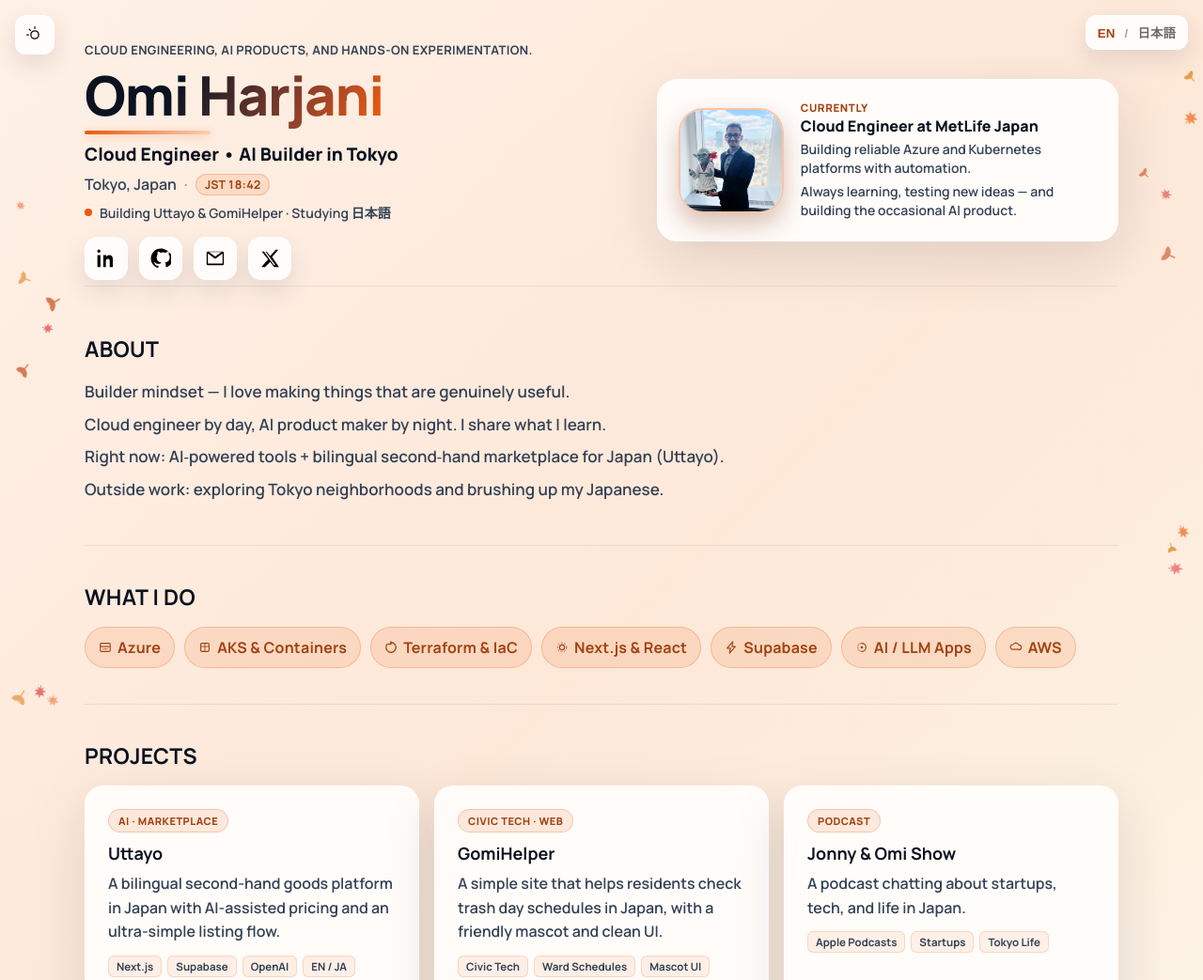
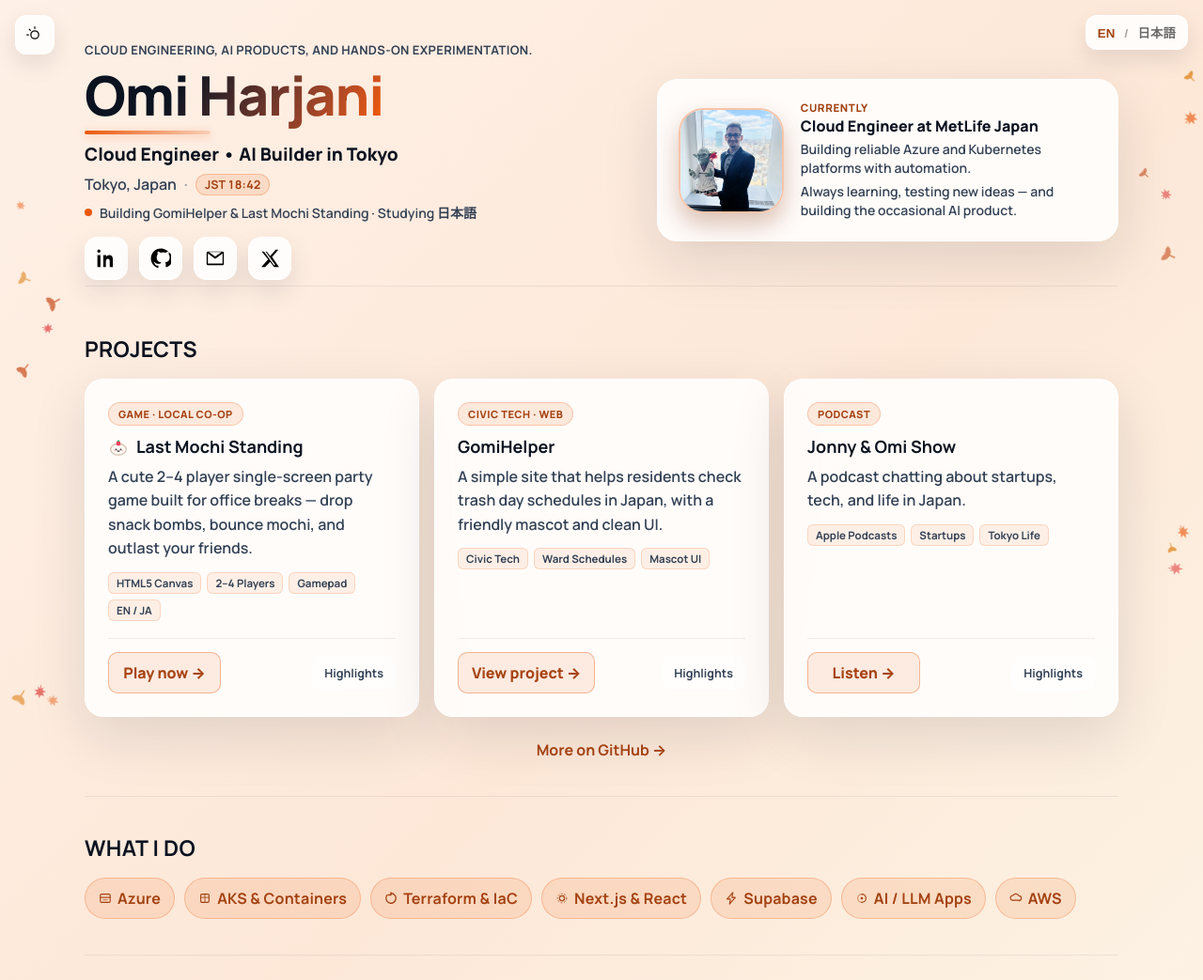
Before and after one commit to omijh/omiharjani.com, a plain HTML site: page index.html in a window 1280 px wide. Shown: the top 1043 px of the page at 94% size. Drawn offline with Linux system fonts and the light colour scheme.

Commit message:
Feature Last Mochi Standing, reorder sections, and hide Uttayo

```diff
--- a/index.html
+++ b/index.html
@@ -97,7 +97,7 @@
           <span class="meta-dot" aria-hidden="true">·</span>
           <span class="tokyo-time" id="tokyo-time" aria-label="Current time in Tokyo">JST --:--</span>
         </div>
-        <div class="status" id="status">Building Uttayo &amp; GomiHelper · Studying 日本語</div>
+        <div class="status" id="status">Building GomiHelper &amp; Last Mochi Standing · Studying 日本語</div>
         <div class="season-switcher" id="season-switcher" role="group" aria-label="Season theme">
           <button class="season-btn" type="button" data-season="spring" id="season-spring" aria-pressed="false">🌸 <span data-season-label="spring">Spring</span></button>
           <button class="season-btn" type="button" data-season="summer" id="season-summer" aria-pressed="false">☀️ <span data-season-label="summer">Summer</span></button>
@@ -138,40 +138,32 @@
   </header>
 
   <main>
-    <section class="section container fade-in" aria-labelledby="about">
-      <div class="section__header">
-        <h2 id="about">About</h2>
-      </div>
-      <div class="body-text about-lines">
-        <span id="about-line1">Builder mindset — I love making things that are genuinely useful.</span>
-        <span id="about-line2">Cloud engineer by day, AI product maker by night. I share what I learn.</span>
-        <span id="about-line3">Right now: AI‑powered tools + bilingual second‑hand marketplace for Japan (Uttayo).</span>
-        <span id="about-line4">Outside work: exploring Tokyo neighborhoods and brushing up my Japanese.</span>
-      </div>
-    </section>
-    <div class="container section-divider"></div>
-
-    <section class="section container fade-in" aria-labelledby="what-i-do">
-      <div class="section__header">
-        <h2 id="what-i-do">What I Do</h2>
-      </div>
-      <div class="pill-grid">
-        <span class="pill"><svg class="pill-icon" viewBox="0 0 16 16" aria-hidden="true"><rect x="2" y="3" width="12" height="10" rx="1.5" fill="none" stroke="currentColor" stroke-width="1.3"/><path d="M2 7h12" stroke="currentColor" stroke-width="1.3"/><rect x="5" y="9" width="6" height="1.5" rx=".5" fill="currentColor" opacity=".6"/></svg><span data-pill="pill1">Azure</span></span>
-        <span class="pill"><svg class="pill-icon" viewBox="0 0 16 16" aria-hidden="true"><rect x="3" y="3" width="10" height="10" rx="1.5" fill="none" stroke="currentColor" stroke-width="1.3"/><line x1="3" y1="7" x2="13" y2="7" stroke="currentColor" stroke-width="1"/><line x1="8" y1="3" x2="8" y2="13" stroke="currentColor" stroke-width="1"/></svg><span data-pill="pill2">AKS &amp; Containers</span></span>
-        <span class="pill"><svg class="pill-icon" viewBox="0 0 16 16" aria-hidden="true"><path d="M8 2a6 6 0 1 1-4.5 2" fill="none" stroke="currentColor" stroke-width="1.5" stroke-linecap="round"/><path d="M8 1v3H5" fill="none" stroke="currentColor" stroke-width="1.5" stroke-linecap="round" stroke-linejoin="round"/></svg><span data-pill="pill3">Terraform &amp; IaC</span></span>
-        <span class="pill"><svg class="pill-icon" viewBox="0 0 16 16" aria-hidden="true"><circle cx="8" cy="8" r="3" fill="none" stroke="currentColor" stroke-width="1.3"/><circle cx="8" cy="8" r="5.5" fill="none" stroke="currentColor" stroke-width="1" stroke-dasharray="2 2"/></svg><span data-pill="pill4">Next.js &amp; React</span></span>
-        <span class="pill"><svg class="pill-icon" viewBox="0 0 16 16" aria-hidden="true"><polygon points="10,1 3,9 7,9 6,15 13,7 9,7" fill="none" stroke="currentColor" stroke-width="1.3" stroke-linejoin="round"/></svg><span data-pill="pill5">Supabase</span></span>
-        <span class="pill"><svg class="pill-icon" viewBox="0 0 16 16" aria-hidden="true"><circle cx="8" cy="8" r="1.5" fill="currentColor"/><path d="M8 3a5 5 0 0 1 0 10" fill="none" stroke="currentColor" stroke-width="1.3" stroke-linecap="round"/><path d="M8 3a5 5 0 0 0 0 10" fill="none" stroke="currentColor" stroke-width="1.3" stroke-linecap="round" opacity=".5"/></svg><span data-pill="pill6">AI / LLM Apps</span></span>
-        <span class="pill"><svg class="pill-icon" viewBox="0 0 16 16" aria-hidden="true"><path d="M12 11a3 3 0 0 0-.5-5.96 4 4 0 0 0-7-.5A2.5 2.5 0 0 0 4 10.5h8z" fill="none" stroke="currentColor" stroke-width="1.3" stroke-linejoin="round"/></svg><span data-pill="pill7">AWS</span></span>
-      </div>
-    </section>
-    <div class="container section-divider"></div>
-
     <section class="section container fade-in" aria-labelledby="projects">
       <div class="section__header">
         <h2 id="projects">Projects</h2>
       </div>
       <div class="projects">
+        <article class="card project-card">
+          <div class="card-content">
+            <span class="project-tag" id="mochi-tag">Game · Local Co-op</span>
+            <h3><svg class="project-icon" viewBox="0 0 24 24" aria-hidden="true"><ellipse cx="12" cy="15.5" rx="9" ry="6.5" fill="#fffaf5" stroke="#d6bfb0" stroke-width="1.4"/><path d="M9.5 9.2c0-2.1 1.2-3.7 2.5-3.7s2.5 1.6 2.5 3.7c0 1.4-1.1 2.1-2.5 2.1s-2.5-.7-2.5-2.1Z" fill="#f43f5e"/><path d="M10.2 6.2c.6-.9 1.3-1.4 1.8-1.5.5.1 1.2.6 1.8 1.5-.8.2-1.3.2-1.8 0-.5.2-1 .2-1.8 0Z" fill="#22c55e"/><circle cx="9.2" cy="15.6" r="1" fill="#3b2f2f"/><circle cx="14.8" cy="15.6" r="1" fill="#3b2f2f"/><path d="M10.8 17.2c.7.6 1.7.6 2.4 0" fill="none" stroke="#3b2f2f" stroke-width="1.2" stroke-linecap="round"/><ellipse cx="7.4" cy="16.8" rx="1.2" ry="0.7" fill="#fda4af" opacity="0.75"/><ellipse cx="16.6" cy="16.8" rx="1.2" ry="0.7" fill="#fda4af" opacity="0.75"/></svg>Last Mochi Standing</h3>
+            <p id="mochi-desc">A cute 2–4 player single-screen party game built for office breaks — drop snack bombs, bounce mochi, and outlast your friends.</p>
+            <div class="project-chips" aria-label="Highlights">
+              <span class="tech-chip">HTML5 Canvas</span>
+              <span class="tech-chip" id="mochi-chip2">2–4 Players</span>
+              <span class="tech-chip" id="mochi-chip3">Gamepad</span>
+              <span class="tech-chip">EN / JA</span>
+            </div>
+            <div class="project-details" id="mochi-details" hidden>
+              <p id="mochi-highlights">Zero-install browser play with shared keyboard &amp; Gamepad API support, smart bots, Flavor Alchemy combos, and a Tokyo café conveyor arena.</p>
+            </div>
+          </div>
+          <div class="card-actions">
+            <a class="ghost" href="https://mochi.omiharjani.com/" target="_blank" rel="noopener noreferrer" id="mochi-btn">Play now →</a>
+            <button class="details-toggle" type="button" aria-expanded="false" aria-controls="mochi-details" id="mochi-details-btn">Highlights</button>
+          </div>
+        </article>
+        <!-- Hidden for now while inactive
         <article class="card project-card">
           <div class="card-content">
             <span class="project-tag" id="uttayo-tag">AI · Marketplace</span>
@@ -192,6 +184,7 @@
             <button class="details-toggle" type="button" aria-expanded="false" aria-controls="uttayo-details" id="uttayo-details-btn">Highlights</button>
           </div>
         </article>
+        -->
         <article class="card project-card">
           <div class="card-content">
             <span class="project-tag" id="gomi-tag">Civic Tech · Web</span>
@@ -233,6 +226,35 @@
       </div>
       <div class="more-link fade-in">
         <a href="https://github.com/omijh" target="_blank" rel="noopener noreferrer" id="more-link">More on GitHub →</a>
+      </div>
+    </section>
+    <div class="container section-divider"></div>
+
+    <section class="section container fade-in" aria-labelledby="what-i-do">
+      <div class="section__header">
+        <h2 id="what-i-do">What I Do</h2>
+      </div>
+      <div class="pill-grid">
+        <span class="pill"><svg class="pill-icon" viewBox="0 0 16 16" aria-hidden="true"><rect x="2" y="3" width="12" height="10" rx="1.5" fill="none" stroke="currentColor" stroke-width="1.3"/><path d="M2 7h12" stroke="currentColor" stroke-width="1.3"/><rect x="5" y="9" width="6" height="1.5" rx=".5" fill="currentColor" opacity=".6"/></svg><span data-pill="pill1">Azure</span></span>
+        <span class="pill"><svg class="pill-icon" viewBox="0 0 16 16" aria-hidden="true"><rect x="3" y="3" width="10" height="10" rx="1.5" fill="none" stroke="currentColor" stroke-width="1.3"/><line x1="3" y1="7" x2="13" y2="7" stroke="currentColor" stroke-width="1"/><line x1="8" y1="3" x2="8" y2="13" stroke="currentColor" stroke-width="1"/></svg><span data-pill="pill2">AKS &amp; Containers</span></span>
+        <span class="pill"><svg class="pill-icon" viewBox="0 0 16 16" aria-hidden="true"><path d="M8 2a6 6 0 1 1-4.5 2" fill="none" stroke="currentColor" stroke-width="1.5" stroke-linecap="round"/><path d="M8 1v3H5" fill="none" stroke="currentColor" stroke-width="1.5" stroke-linecap="round" stroke-linejoin="round"/></svg><span data-pill="pill3">Terraform &amp; IaC</span></span>
+        <span class="pill"><svg class="pill-icon" viewBox="0 0 16 16" aria-hidden="true"><circle cx="8" cy="8" r="3" fill="none" stroke="currentColor" stroke-width="1.3"/><circle cx="8" cy="8" r="5.5" fill="none" stroke="currentColor" stroke-width="1" stroke-dasharray="2 2"/></svg><span data-pill="pill4">Next.js &amp; React</span></span>
+        <span class="pill"><svg class="pill-icon" viewBox="0 0 16 16" aria-hidden="true"><polygon points="10,1 3,9 7,9 6,15 13,7 9,7" fill="none" stroke="currentColor" stroke-width="1.3" stroke-linejoin="round"/></svg><span data-pill="pill5">Supabase</span></span>
+        <span class="pill"><svg class="pill-icon" viewBox="0 0 16 16" aria-hidden="true"><circle cx="8" cy="8" r="1.5" fill="currentColor"/><path d="M8 3a5 5 0 0 1 0 10" fill="none" stroke="currentColor" stroke-width="1.3" stroke-linecap="round"/><path d="M8 3a5 5 0 0 0 0 10" fill="none" stroke="currentColor" stroke-width="1.3" stroke-linecap="round" opacity=".5"/></svg><span data-pill="pill6">AI / LLM Apps</span></span>
+        <span class="pill"><svg class="pill-icon" viewBox="0 0 16 16" aria-hidden="true"><path d="M12 11a3 3 0 0 0-.5-5.96 4 4 0 0 0-7-.5A2.5 2.5 0 0 0 4 10.5h8z" fill="none" stroke="currentColor" stroke-width="1.3" stroke-linejoin="round"/></svg><span data-pill="pill7">AWS</span></span>
+      </div>
+    </section>
+    <div class="container section-divider"></div>
+
+    <section class="section container fade-in" aria-labelledby="about">
+      <div class="section__header">
+        <h2 id="about">About</h2>
+      </div>
+      <div class="body-text about-lines">
+        <span id="about-line1">Builder mindset — I love making things that are genuinely useful.</span>
+        <span id="about-line2">Cloud engineer by day, AI product maker by night. I share what I learn.</span>
+        <span id="about-line3">Right now: AI‑powered tools, civic web apps, and playful browser games.</span>
+        <span id="about-line4">Outside work: exploring Tokyo neighborhoods and brushing up my Japanese.</span>
       </div>
     </section>
     <div class="container section-divider"></div>
@@ -297,7 +319,8 @@
         "https://www.linkedin.com/in/supernerd",
         "https://github.com/omijh",
         "https://x.com/omiharjani",
-        "https://uttayo.com"
+        "https://uttayo.com",
+        "https://mochi.omiharjani.com/"
       ],
       "address": {
         "@type": "PostalAddress",
--- a/script.js
+++ b/script.js
@@ -11,7 +11,7 @@ const translations = {
     aboutLines: [
       'Builder mindset — I love making things that are genuinely useful.',
       'Cloud engineer by day, AI product maker by night. I share what I learn.',
-      'Right now: AI‑powered tools + bilingual second‑hand marketplace for Japan (Uttayo).',
+      'Right now: AI‑powered tools, civic web apps, and playful browser games.',
       'Outside work: exploring Tokyo neighborhoods and brushing up my Japanese.',
     ],
     whatTitle: 'What I Do',
@@ -28,7 +28,13 @@ const translations = {
     gomiChip3: 'Mascot UI',
     gomiHighlights: 'Built to take the guesswork out of Japanese municipal garbage sorting and pickup calendars with fast mobile lookups.',
     gomiBtn: 'View project →',
-    status: 'Building Uttayo & GomiHelper · Studying 日本語',
+    status: 'Building GomiHelper & Last Mochi Standing · Studying 日本語',
+    mochiTag: 'Game · Local Co-op',
+    mochiDesc: 'A cute 2–4 player single-screen party game built for office breaks — drop snack bombs, bounce mochi, and outlast your friends.',
+    mochiChip2: '2–4 Players',
+    mochiChip3: 'Gamepad',
+    mochiHighlights: 'Zero-install browser play with shared keyboard & Gamepad API support, smart bots, Flavor Alchemy combos, and a Tokyo café conveyor arena.',
+    mochiBtn: 'Play now →',
     podcastTag: 'Podcast',
     podcastDesc: 'A podcast chatting about startups, tech, and life in Japan.',
     podcastChip2: 'Startups',
@@ -66,6 +72,7 @@ const translations = {
       qr: 'QR Card',
       uttayo: 'Uttayo',
       gomi: 'GomiHelper',
+      mochi: 'Last Mochi Standing',
       podcast: 'Jonny & Omi Show',
       github: 'GitHub',
       linkedin: 'LinkedIn',
@@ -79,12 +86,12 @@ const translations = {
     currently: '現在',
     profile1: 'MetLife Japan のクラウドエンジニア',
     profile2: 'AzureとKubernetesのプラットフォームを自動化し、信頼性を高めています。',
-    profile3: 'バイリンガル中古マーケット「Uttayo」などAIプロダクトを実験中。',
+    profile3: '新しいアイデアを試しながら、ときどきAIプロダクトやWebアプリを実験中。',
     aboutTitle: '自己紹介',
     aboutLines: [
       'つくることが好きで、役立つシステムづくりにこだわります。',
       '昼はクラウドエンジニア、夜はAIプロダクトづくり。学んだことはすぐ共有。',
-      'AIを活用したツールとバイリンガル中古マーケット「Uttayo」に取り組んでいます。',
+      '最近はAIツールやシビックテック、ちょっとしたブラウザゲームづくりを楽しんでいます。',
       '仕事以外では東京の街歩きと日本語のブラッシュアップを楽しんでいます。',
     ],
     whatTitle: '得意分野',
@@ -101,7 +108,13 @@ const translations = {
     gomiChip3: 'マスコット UI',
     gomiHighlights: '日本の自治体ごとの分別ルールや収集カレンダーを、モバイルから迷わず素早く確認できるように設計。',
     gomiBtn: 'プロジェクトを見る →',
-    status: 'UttayoとGomiHelperを開発中 · 日本語勉強中',
+    status: 'GomiHelperとLast Mochi Standingを開発中 · 日本語勉強中',
+    mochiTag: 'ゲーム · ローカル対戦',
+    mochiDesc: '職場の休憩時間に楽しめる2〜4人用のかわいいパーティゲーム。お菓子ボムとモチアクションで生き残りをかけて対戦。',
+    mochiChip2: '2〜4人対戦',
+    mochiChip3: 'ゲームパッド対応',
+    mochiHighlights: 'インストール不要でブラウザからすぐ遊べる設計。キーボード＆ゲームパッド対応、AIボット、フレーバーコンボ、回転ベルト付きアリーナを搭載。',
+    mochiBtn: '今すぐ遊ぶ →',
     podcastTag: 'ポッドキャスト',
     podcastDesc: 'スタートアップ、テクノロジー、日本の生活について語るポッドキャスト。',
     podcastChip2: 'スタートアップ',
@@ -139,6 +152,7 @@ const translations = {
       qr: 'QRカード',
       uttayo: 'Uttayo',
       gomi: 'GomiHelper',
+      mochi: 'Last Mochi Standing',
       podcast: 'Jonny & Omi Show',
       github: 'GitHub',
       linkedin: 'LinkedIn',
@@ -169,6 +183,12 @@ const fieldMappings = [
   ['gomi-chip3', 'gomiChip3'],
   ['gomi-highlights', 'gomiHighlights'],
   ['gomi-btn', 'gomiBtn'],
+  ['mochi-tag', 'mochiTag'],
+  ['mochi-desc', 'mochiDesc'],
+  ['mochi-chip2', 'mochiChip2'],
+  ['mochi-chip3', 'mochiChip3'],
+  ['mochi-highlights', 'mochiHighlights'],
+  ['mochi-btn', 'mochiBtn'],
   ['status', 'status'],
   ['podcast-tag', 'podcastTag'],
   ['podcast-desc', 'podcastDesc'],
@@ -422,7 +442,8 @@ function setupCommandPalette(toggleLangFn) {
       { id: 'lang', icon: '🌐', label: items.lang, category: cat.appearance, keepOpen: true, run: () => toggleLangFn() },
       { id: 'email', icon: '✉️', label: items.email, category: cat.action, run: () => copyEmailAddress() },
       { id: 'qr', icon: '🪪', label: items.qr, category: cat.action, run: () => { window.location.href = '/qr/'; } },
-      { id: 'uttayo', icon: '🛍️', label: items.uttayo, category: cat.project, run: () => window.open('https://uttayo.com', '_blank', 'noopener,noreferrer') },
+      { id: 'mochi', icon: '🍡', label: items.mochi, category: cat.project, run: () => window.open('https://mochi.omiharjani.com/', '_blank', 'noopener,noreferrer') },
+      // { id: 'uttayo', icon: '🛍️', label: items.uttayo, category: cat.project, run: () => window.open('https://uttayo.com', '_blank', 'noopener,noreferrer') },
       { id: 'gomi', icon: '♻️', label: items.gomi, category: cat.project, run: () => window.open('https://gomihelper.com', '_blank', 'noopener,noreferrer') },
       { id: 'podcast', icon: '🎙️', label: items.podcast, category: cat.project, run: () => window.open('https://podcasts.apple.com/us/podcast/jonny-omi-show/id1500310491', '_blank', 'noopener,noreferrer') },
       { id: 'github', icon: '💻', label: items.github, category: cat.link, run: () => window.open('https://github.com/omijh', '_blank', 'noopener,noreferrer') },
--- a/styles.css
+++ b/styles.css
@@ -622,7 +622,7 @@ a {
 .projects {
   display: grid;
   gap: 16px;
-  grid-template-columns: repeat(auto-fit, minmax(260px, 1fr));
+  grid-template-columns: repeat(3, minmax(0, 1fr));
 }
 
 .card {
@@ -667,6 +667,15 @@ a {
 .card h3 {
   margin: 0 0 8px;
   font-size: 18px;
+  display: flex;
+  align-items: center;
+  gap: 8px;
+}
+
+.project-icon {
+  width: 22px;
+  height: 22px;
+  flex-shrink: 0;
 }
 
 .card p {
@@ -1219,6 +1228,12 @@ a {
   }
 }
 
+@media (max-width: 1024px) {
+  .projects {
+    grid-template-columns: 1fr;
+  }
+}
+
 @media (max-width: 840px) {
   .hero {
     grid-template-columns: 1fr;
```
